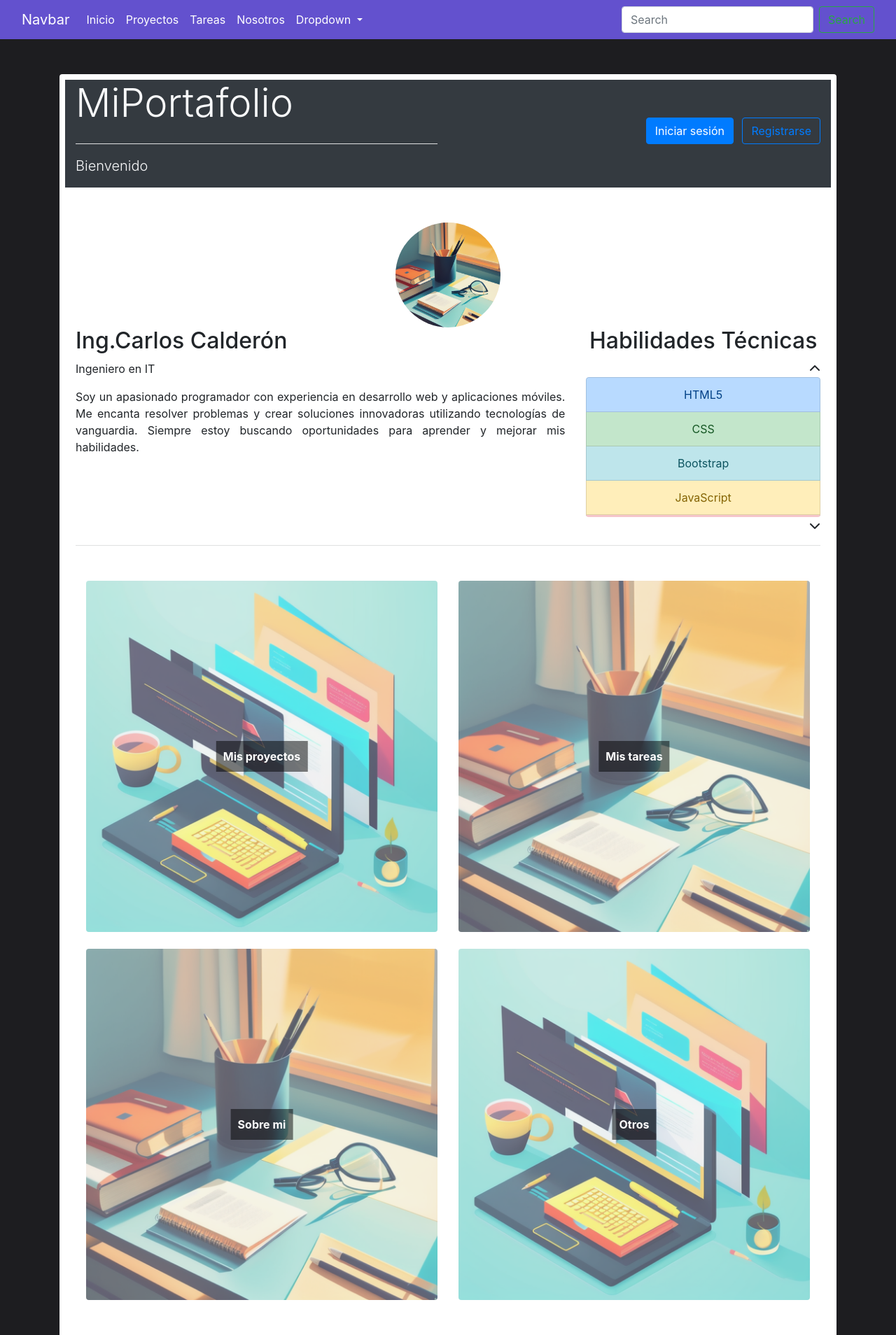
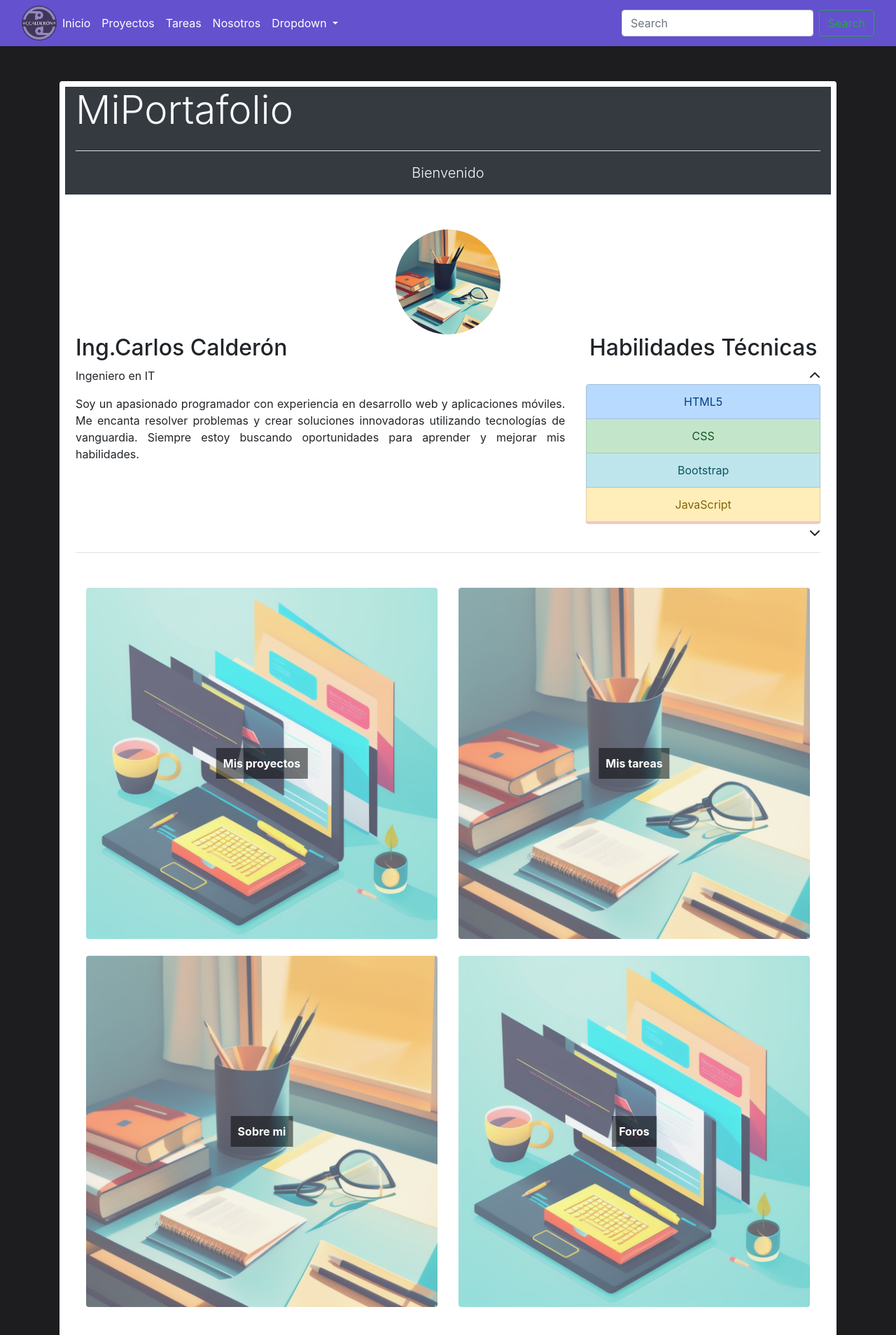
Before and after one commit to iCharly666/portafolio, a Django app: page / in a window 1280 px wide. Shown: the top 1908 px of the page at 70% size. Run offline with Django 4.2, Linux system fonts and the light colour scheme; some libraries are stand-ins or nearby versions.

Commit message:
update logo in the index.html

```diff
--- a/mysite/blog/static/css/estilos.css
+++ b/mysite/blog/static/css/estilos.css
@@ -20,10 +20,21 @@ body {
     bottom: 0;
 }
 */
+
+/* Logotipo de "mi empresa" */
+
+.logotipo-image{
+  width: 50px;
+  height: 50px;
+}
+
+/*Foto de perfil profesional en index*/
 .perfil-image {
     width: 150px;
     height: 150px;
   }
+
+
 
 /*Scroll de habilidades técnicas en el index*/
 
--- a/mysite/blog/templates/index.html
+++ b/mysite/blog/templates/index.html
@@ -10,15 +10,10 @@
         <header class="bg-dark text-white">
             <div class="container-fluid mb-5">
                 <div class="row align-items-center">
-                    <div class="col-md-6">
+                    <div class="col-md-12">
                         <h1 class="display-4 text-light mb-4">MiPortafolio</h1>
                         <hr class="bg-light">
-                        <p class="lead text-light">Bienvenido</p>
-                    </div>
-
-                    <div class="col-md-6 text-md-right text-center">
-                        <a href="/login" class="btn btn-primary mr-md-2 mb-2">Iniciar sesión</a>
-                        <a href="/register" class="btn btn-outline-primary mb-2">Registrarse</a>
+                        <p class="lead text-light text-center">Bienvenido</p>
                     </div>
                 </div>
             </div>
@@ -106,7 +101,7 @@
                             <a href="https://via.placeholder.com/500" target="_blank">
                                 <img src="{% static 'image/projects_sw.png' %}" alt="Imagen 4"
                                     class="img-fluid img-opacity rounded">
-                                <div class="text-overlay">Otros</div>
+                                <div class="text-overlay">Foros</div>
                             </a>
                         </div>
                     </div>
--- a/mysite/blog/templates/partials/_header.html
+++ b/mysite/blog/templates/partials/_header.html
@@ -1,7 +1,8 @@
+{%load static%}
 <!-- Encabezado -->
 <nav class="navbar navbar-expand-lg navbar-light tone_purple mb-3">
     <div class="container-fluid">
-            <a class="navbar-brand text-white" href="#">Navbar</a>
+        <img src="{% static 'image/logotipo.png' %}" alt="Logotipo" class="rounded-circle img-fluid logotipo-image">
         <button class="navbar-toggler" type="button" data-toggle="collapse" data-target="#navbarSupportedContent"
             aria-controls="navbarSupportedContent" aria-expanded="false" aria-label="Toggle navigation">
             <span class="navbar-toggler-icon"></span>
@@ -38,6 +39,7 @@
                 <input class="form-control mr-sm-2" type="search" placeholder="Search" aria-label="Search">
                 <button class="btn btn-outline-success my-2 my-sm-0" type="submit">Search</button>
             </form>
+
         </div>
     </div>
 </nav>
```
Also changed, not shown: mysite/blog/static/image/logotipo.png (added). Lines whose indentation alone changed are shown as unchanged.
